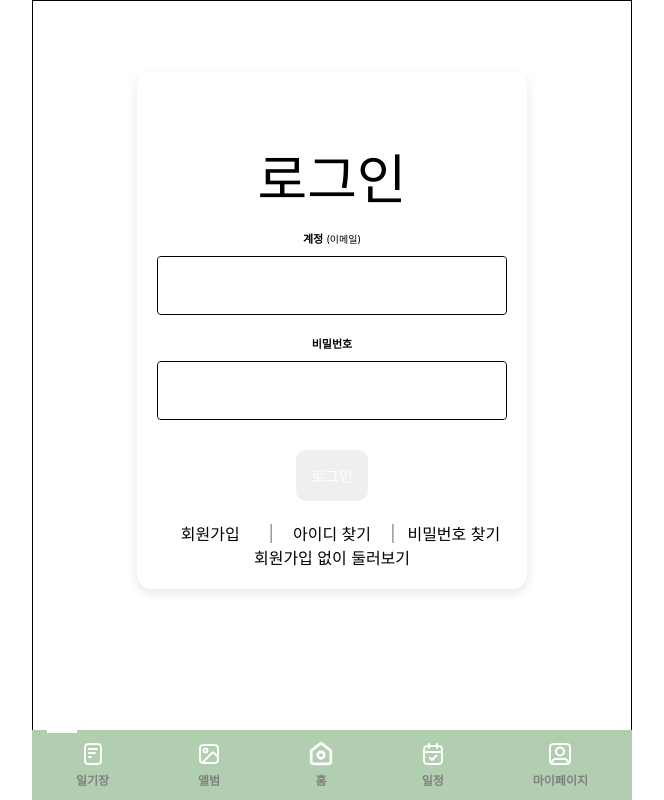
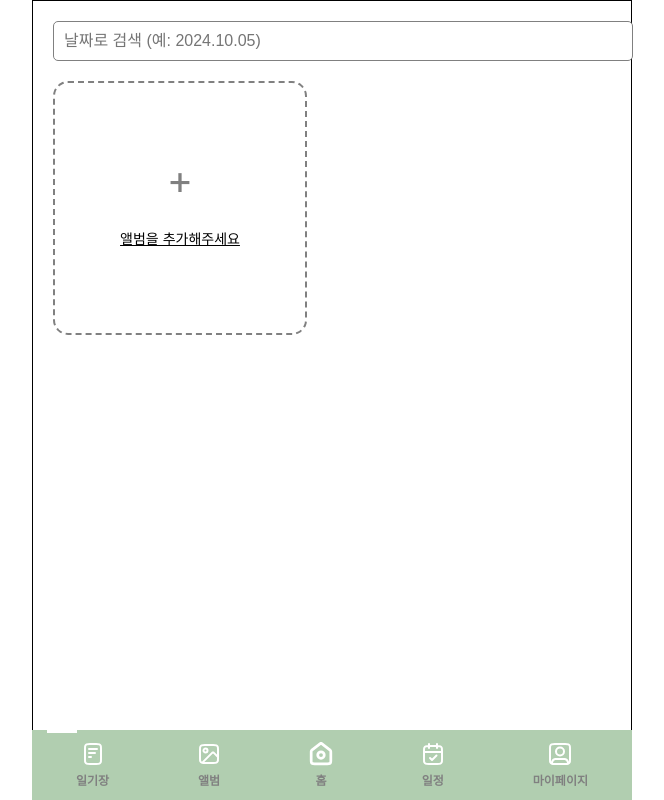
Before and after one commit to MyongjiCollaboration/Front, a React (Create React App) app: page /album in a window 1280 px wide. Shown: the whole page, without its empty margins (308-972 px from the left). Built offline with nearby package versions, Linux system fonts and the light colour scheme.

Commit message:
fix : Album 구조 설정 #1

```diff
--- a/src/App.js
+++ b/src/App.js
@@ -1,7 +1,8 @@
 import React from 'react';
 import './App.css';
 import Login from './page/Login.js';
-import { BrowserRouter as Router } from 'react-router-dom';
+import Album from './page/Album.js';
+import { BrowserRouter as Router, Routes, Route } from 'react-router-dom';
 import BottomNav from './components/BottomNav.js';
 import { ThemeProvider } from 'styled-components';
 import { Theme } from './styles/Theme.js';
@@ -11,7 +12,10 @@ function App() {
     <Router>
       <ThemeProvider theme={Theme}>
         <div className='App'>
-          <Login />
+          <Routes>
+            <Route path='/home' element={<Login />} />
+            <Route path='/album' element={<Album />} />
+          </Routes>
         </div>
         <BottomNav />
       </ThemeProvider>
--- /dev/null
+++ b/src/page/Album.js
@@ -0,0 +1,165 @@
+import React, { useState, useRef } from 'react';
+import styled, { ThemeProvider } from 'styled-components';
+import Theme from '../styles/Theme';
+
+const Album = () => {
+  const [albums, setAlbums] = useState([]);
+  const [searchTerm, setSearchTerm] = useState('');
+  const fileInputRef = useRef(null);
+
+  const handleAddImage = (event) => {
+    const files = Array.from(event.target.files);
+    const newAlbums = files.map((file) => ({
+      url: URL.createObjectURL(file),
+      date: new Date().toLocaleDateString(),
+    }));
+    setAlbums((prevAlbums) => [...newAlbums, ...prevAlbums]);
+  };
+
+  const handleAlbumBoxClick = () => {
+    if (fileInputRef.current) {
+      fileInputRef.current.click();
+    }
+  };
+
+  const handleSearch = (event) => {
+    setSearchTerm(event.target.value);
+  };
+
+  const filteredAlbums = albums.filter((album) =>
+    album.date.includes(searchTerm)
+  );
+
+  return (
+    <ThemeProvider theme={Theme}>
+      <Container>
+        <SearchBarWrapper>
+          <SearchInput
+            type='text'
+            placeholder='날짜로 검색 (예: 2024.10.05)'
+            value={searchTerm}
+            onChange={handleSearch}
+          />
+        </SearchBarWrapper>
+
+        <Gallery>
+          {filteredAlbums.map((album, index) => (
+            <ImageContainer key={index}>
+              <ImageLabel>{album.date}</ImageLabel> {/* 날짜 표시 */}
+              <ImagePreview src={album.url} alt={`img-${index}`} />
+            </ImageContainer>
+          ))}
+
+          <AlbumBox onClick={handleAlbumBoxClick}>
+            <AddAlbumIcon>+</AddAlbumIcon>
+            <AddAlbumText>앨범을 추가해주세요</AddAlbumText>
+            <input
+              type='file'
+              multiple
+              accept='image/*'
+              onChange={handleAddImage}
+              style={{ display: 'none' }}
+              ref={fileInputRef}
+            />
+          </AlbumBox>
+        </Gallery>
+      </Container>
+    </ThemeProvider>
+  );
+};
+
+export default Album;
+
+// Styled Components
+const Container = styled.div`
+  max-width: 600px;
+  margin: 0 auto;
+  padding: 20px;
+  display: flex;
+  flex-direction: column;
+  align-items: center;
+  min-height: 100vh;
+  box-sizing: border-box;
+  border: 1px solid ${({ theme }) => theme.colors.Black};
+`;
+
+const SearchBarWrapper = styled.div`
+  width: 100%;
+  margin-bottom: 20px;
+`;
+
+const SearchInput = styled.input`
+  width: 100%;
+  padding: 10px;
+  font-size: 16px;
+  border: 1px solid ${({ theme }) => theme.colors.gray};
+  border-radius: 5px;
+`;
+
+const Gallery = styled.div`
+  display: grid;
+  grid-template-columns: repeat(2, 1fr);
+  gap: 10px;
+  width: 100%;
+`;
+
+const AlbumBox = styled.div`
+  width: 250px;
+  height: 250px;
+  border: 2px dashed ${({ theme }) => theme.colors.gray};
+  border-radius: 15px;
+  display: flex;
+  flex-direction: column;
+  justify-content: center;
+  align-items: center;
+  cursor: pointer;
+  transition: border-color 0.3s ease;
+
+  &:hover {
+    border-color: ${({ theme }) => theme.colors.green5};
+  }
+`;
+
+const AddAlbumIcon = styled.div`
+  font-size: 40px;
+  color: ${({ theme }) => theme.colors.gray};
+  margin-bottom: 10px;
+`;
+
+const AddAlbumText = styled.p`
+  font-size: 14px;
+  color: ${({ theme }) => theme.colors.blue};
+  text-decoration: underline;
+  cursor: pointer;
+  &:hover {
+    color: ${({ theme }) => theme.colors.blue2};
+  }
+`;
+
+const ImageContainer = styled.div`
+  position: relative;
+  width: 250px;
+  height: 250px;
+  border-radius: 10px;
+  overflow: hidden;
+  object-fit: cover;
+`;
+
+const ImageLabel = styled.div`
+  position: absolute;
+  top: 5px;
+  left: 5px;
+  background-color: rgba(0, 0, 0, 0.6);
+  color: ${({ theme }) => theme.colors.white};
+  font-size: 12px;
+  padding: 3px 6px;
+  border-radius: 5px;
+  z-index: 1;
+`;
+
+const ImagePreview = styled.img`
+  width: 100%;
+  height: 100%;
+  object-fit: cover;
+  border-radius: 10px;
+`;
```
